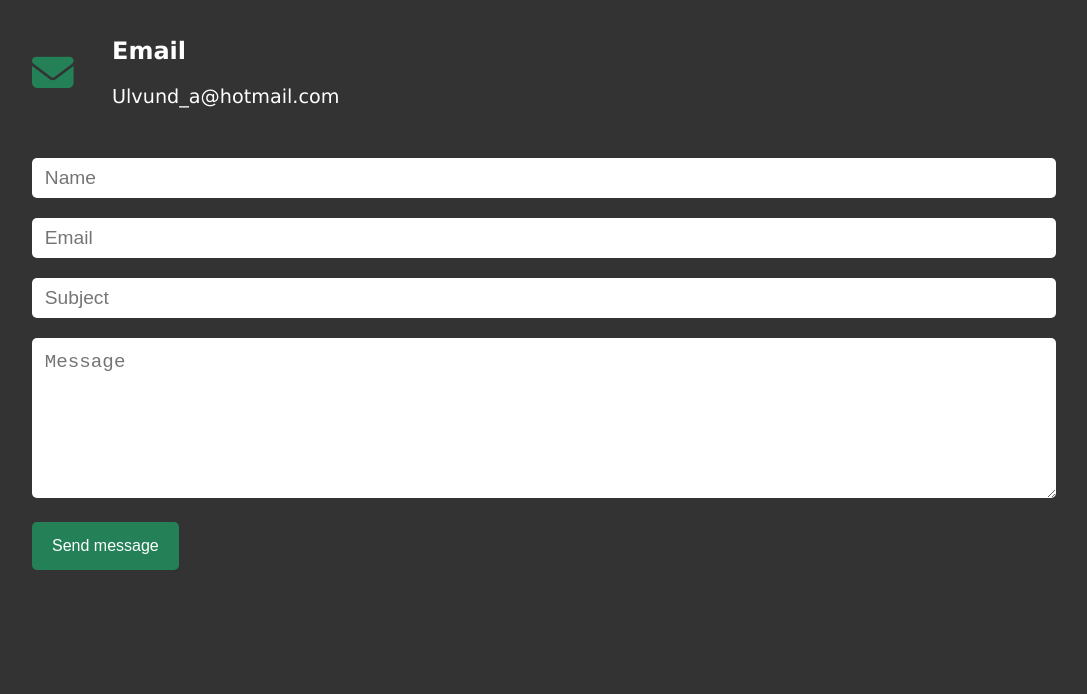
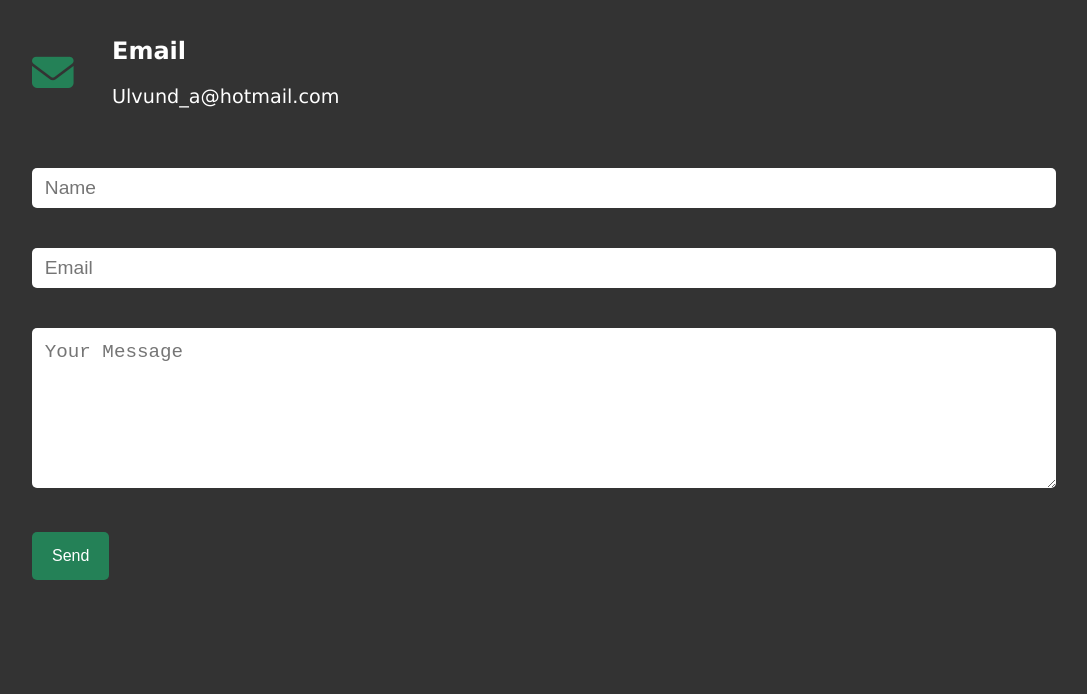
Before and after one commit to Ulvounth/Portfolio-1, a plain HTML site: page index.html in a window 1280 px wide. Shown: the part 4678-5372 px from the top of the page, without its empty margins (96-1183 px from the left). Drawn offline with Linux system fonts and the light colour scheme.

Commit message:
Netlify forms

```diff
--- a/index.html
+++ b/index.html
@@ -112,7 +112,7 @@
                         <div class="contact-icons"><i class="fa-solid fa-location-dot"></i></div>
                         <div class="contact-text">
                             <h3>Address</h3>
-                            <p>Calle Picasso 25, Ciudad Quesada, Spain</p>
+                            <p>Ciudad Quesada, Spain</p>
                         </div>
                     </div>
                     <div class="contact-box">
@@ -130,13 +130,22 @@
                         </div>
                     </div>
                 </div>
-                <div class="form">
-                    <input type="text" placeholder="Name" aria-autocomplete="list">
-                    <input type="email" placeholder="Email">
-                    <input type="text" placeholder="Subject">
-                    <textarea placeholder="Message"></textarea>
-                    <button class="contact-button">Send message</button>
-                </div>
+                <form name="contact" method="POST" data-netlify="true">
+                    <p>
+                      <input type="text" placeholder="Name" name="name" />
+                    </p>
+                    <p>
+                         <input type="email" placeholder="Email" name="email" />
+                    </p>
+                    <p>
+                      <textarea placeholder="Your Message" name="message"></textarea>
+                    </p>
+                    <p>
+                      <button class="contact-button" type="submit">Send</button>
+                    </p>
+                  </form>
+
+
             </div>
         </section>
     </main>
```
